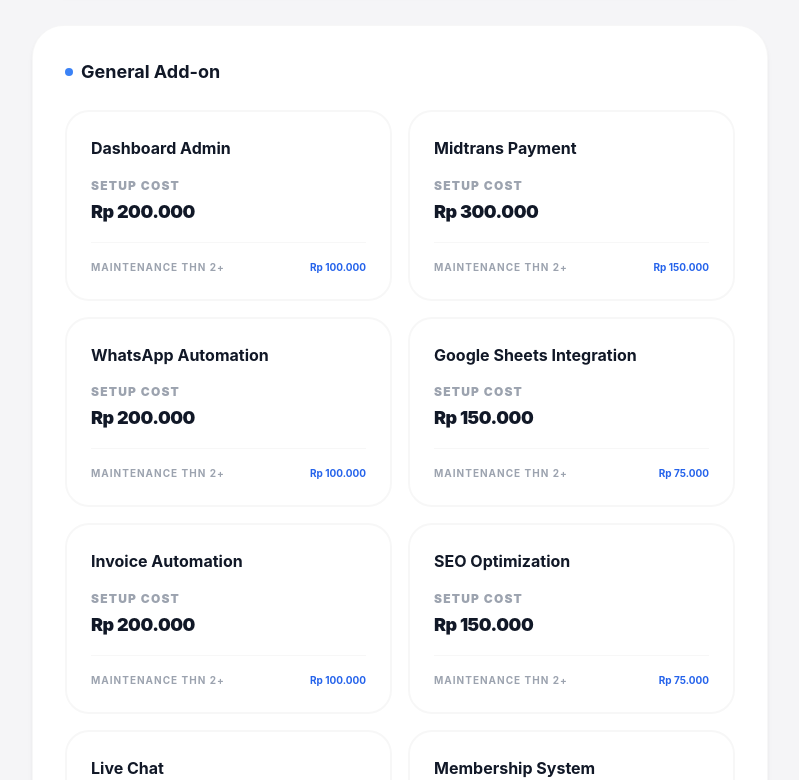
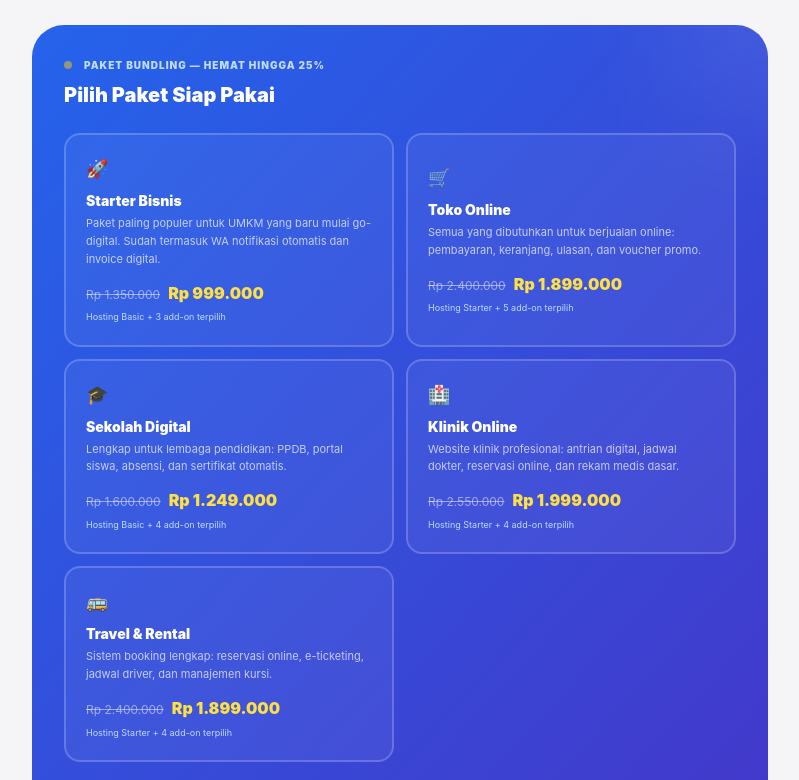
Before and after one commit to RiGi26/ja-landingpage-platform, a Next.js app: page /seluruh-layanan in a window 1280 px wide. Shown: the part 1480-2260 px from the top of the page, without its empty margins (48-847 px from the left). Built offline with nearby package versions, Linux system fonts and the light colour scheme; no server answers.

Commit message:
chore: update service terminology to 'Seluruh Layanan'

```diff
--- a/app/page.tsx
+++ b/app/page.tsx
@@ -42,7 +42,7 @@ function HeroSection() {
             </h1>
 
             <p className="text-xl text-gray-500 leading-relaxed max-w-lg">
-              Solusi sistem operasional dan ekosistem digital terpadu untuk LMS, Klinik, Jastip, hingga Katalog Website.
+              Solusi sistem operasional dan ekosistem digital terpadu untuk LMS, Klinik, Jastip, hingga Seluruh Layanan.
               Satu pintu untuk mengotomasi seluruh aspek operasional bisnis Anda.
             </p>
 
--- a/app/seluruh-layanan/page.tsx
+++ b/app/seluruh-layanan/page.tsx
@@ -23,7 +23,9 @@ import {
   HOSTING_PACKAGES,
   ADDON_GROUPS,
   Addon,
-  HostingPackage
+  HostingPackage,
+  BUNDLES,
+  Bundle
 } from '@/constants/services'
 
 const WA_NUMBER = '6281296917963'
@@ -32,8 +34,26 @@ export default function SeluruhLayananPage() {
   const [selectedTemplate, setSelectedTemplate] = useState('Website Perusahaan')
   const [selectedPackage, setSelectedPackage] = useState<HostingPackage>(HOSTING_PACKAGES[0])
   const [selectedAddons, setSelectedAddons] = useState<Addon[]>([])
+  const [selectedBundleId, setSelectedBundleId] = useState<string | null>(null)
+
+  const handleSelectBundle = (bundle: Bundle) => {
+    if (selectedBundleId === bundle.id) {
+      setSelectedBundleId(null)
+      setSelectedPackage(HOSTING_PACKAGES[0])
+      setSelectedAddons([])
+      return
+    }
+    setSelectedBundleId(bundle.id)
+    const pkg = HOSTING_PACKAGES.find(h => h.id === bundle.hostingId)
+    if (pkg) setSelectedPackage(pkg)
+    const addons = Object.values(ADDON_GROUPS)
+      .flatMap(g => g.items)
+      .filter(a => bundle.addonIds.includes(a.id))
+    setSelectedAddons(addons)
+  }
 
   const toggleAddon = (addon: Addon) => {
+    setSelectedBundleId(null)
     setSelectedAddons(prev =>
       prev.find(a => a.id === addon.id)
         ? prev.filter(a => a.id !== addon.id)
@@ -101,7 +121,7 @@ Terima kasih.`
           </div>
           <h1 className="text-4xl md:text-5xl font-black text-gray-900 leading-[1.1] tracking-tight sf-display-heavy mb-6">
             Katalog Website Japan Arena.<br />
-            <span className="text-[#0071E3]">Mulai Rp 600.000.</span>
+            <span className="text-[#0071E3]">All-in Rp 600.000 — Hosting + Domain + SSL.</span>
           </h1>
           <p className="text-lg text-gray-500 max-w-2xl font-medium">
             Pilih template dasar, paket server, dan tambahkan fitur yang Anda butuhkan.
@@ -170,7 +190,7 @@ Terima kasih.`
                     {HOSTING_PACKAGES.map((pkg) => (
                         <button
                             key={pkg.id}
-                            onClick={() => setSelectedPackage(pkg)}
+                            onClick={() => { setSelectedPackage(pkg); setSelectedBundleId(null) }}
                             className={`flex flex-col md:flex-row md:items-center justify-between p-5 rounded-2xl border-2 transition-all ${
                                 selectedPackage.id === pkg.id
                                 ? 'border-emerald-500 bg-emerald-50/30'
@@ -232,6 +252,54 @@ Terima kasih.`
                 </div>
             )}
 
+            {/* Bundle Paket Hemat */}
+            <section className="bg-gradient-to-br from-blue-600 to-indigo-700 rounded-[32px] p-8 text-white relative overflow-hidden">
+              <div className="absolute top-0 right-0 w-40 h-40 bg-white/10 blur-3xl -mr-20 -mt-20" />
+              <div className="relative z-10">
+                <div className="flex items-center gap-3 mb-2">
+                  <div className="w-2 h-2 rounded-full bg-yellow-400 animate-pulse" />
+                  <p className="text-[10px] font-black uppercase tracking-widest text-blue-200">Paket Bundling — Hemat hingga 25%</p>
+                </div>
+                <h3 className="text-xl font-black mb-6">Pilih Paket Siap Pakai</h3>
+                <div className="grid grid-cols-1 md:grid-cols-2 gap-3">
+                  {BUNDLES.map((bundle) => {
+                    const hostingPkg = HOSTING_PACKAGES.find(h => h.id === bundle.hostingId)
+                    const isSelected = selectedBundleId === bundle.id
+                    return (
+                      <button
+                        key={bundle.id}
+                        onClick={() => handleSelectBundle(bundle)}
+                        className={`text-left p-5 rounded-2xl border-2 transition-all ${
+                          isSelected
+                            ? 'border-yellow-400 bg-white/20'
+                            : 'border-white/20 bg-white/5 hover:bg-white/10'
+                        }`}
+                      >
+                        <div className="flex items-center justify-between mb-2">
+                          <span className="text-lg">{bundle.emoji}</span>
+                          {isSelected && (
+                            <span className="text-[9px] font-black bg-yellow-400 text-yellow-900 px-2 py-0.5 rounded-full uppercase">Dipilih</span>
+                          )}
+                        </div>
+                        <p className="font-black text-sm mb-1">{bundle.name}</p>
+                        <p className="text-[11px] text-white/70 leading-relaxed mb-3">{bundle.desc}</p>
+                        <div className="flex items-baseline gap-2">
+                          <span className="text-xs text-white/50 line-through">Rp {bundle.normalPrice.toLocaleString('id-ID')}</span>
+                          <span className="font-black text-yellow-300">Rp {bundle.bundlePrice.toLocaleString('id-ID')}</span>
+                        </div>
+                        <p className="text-[9px] text-blue-200 mt-1">
+                          Hosting {hostingPkg?.name} + {bundle.addonIds.length} add-on terpilih
+                        </p>
+                      </button>
+                    )
+                  })}
+                </div>
+                <p className="text-[10px] text-blue-200 mt-4 text-center">
+                  atau pilih manual di bawah — kalkulator estimasi tetap aktif
+                </p>
+              </div>
+            </section>
+
             {/* Step 3: Add-ons */}
             {Object.entries(ADDON_GROUPS).map(([key, group]) => (
               <section key={key} className="bg-white rounded-[32px] p-8 apple-shadow border border-black/[0.03]">
@@ -270,6 +338,12 @@ Terima kasih.`
                             <span className="text-[10px] font-bold text-gray-400 uppercase tracking-widest">Maintenance Thn 2+</span>
                             <span className="text-[10px] font-bold text-blue-600">Rp {(addon.price * 0.5).toLocaleString('id-ID')}</span>
                         </div>
+                        {addon.disclaimer && (
+                          <div className="mt-3 pt-3 border-t border-black/[0.03] flex items-start gap-2">
+                            <Info size={12} className="text-amber-500 shrink-0 mt-0.5" />
+                            <p className="text-[9px] text-amber-700 leading-relaxed font-medium">{addon.disclaimer}</p>
+                          </div>
+                        )}
                       </button>
                     )
                   })}
@@ -318,7 +392,7 @@ Terima kasih.`
                     </div>
                 </div>
                 <div className="flex justify-between items-center bg-blue-50/50 p-4 rounded-2xl border border-blue-100">
-                    <span className="text-xs font-bold text-blue-900">Maint. Tahun Ke-2+</span>
+                    <span className="text-xs font-bold text-blue-900">Renewal Thn 2+ (hemat ~38%)</span>
                     <span className="text-lg font-black text-blue-900">Rp {maintainTotal.toLocaleString('id-ID')}</span>
                 </div>
               </div>
@@ -358,9 +432,8 @@ Terima kasih.`
                 href="/pricing"
                 className="inline-flex items-center gap-2 px-8 py-4 bg-gray-900 text-white font-bold rounded-full hover:bg-black transition-all"
               >
-                Lihat Semua Solusi SaaS <ArrowRight size={18} />
-              </Link>
-          </div>
+                Lihat Seluruh Layanan <ArrowRight size={18} />
+              </Link>          </div>
       </section>
     </div>
   )
--- a/components/LmsNavbar.tsx
+++ b/components/LmsNavbar.tsx
@@ -8,7 +8,7 @@ import PortalPickerModal from './PortalPickerModal'
 import ServiceMegaMenu, { COLUMNS } from './ServiceMegaMenu'
 
 const NAV_LINKS = [
-  { label: 'Katalog Website', href: '/seluruh-layanan' },
+  { label: 'Seluruh Layanan', href: '/seluruh-layanan' },
   { label: 'Harga',   href: '/pricing' },
 ]
 
--- a/components/ServiceMegaMenu.tsx
+++ b/components/ServiceMegaMenu.tsx
@@ -23,7 +23,7 @@ const COLUMNS: Column[] = [
     color: 'text-[#0071E3]',
     bg   : 'bg-blue-50',
     items: [
-      { label: 'Website Basic 600rb',  desc: 'Paket hemat branding profesional', href: '/seluruh-layanan' },
+      { label: 'All-in Rp 600rb — Domain + Hosting + SSL', desc: 'Selesai 3 hari, tanpa biaya tersembunyi', href: '/seluruh-layanan' },
       { label: 'Company Profile',    desc: 'Website perusahaan modern',         href: '/seluruh-layanan' },
       { label: 'Website Sekolah/LPK',desc: 'Portal resmi lembaga pendidikan',   href: '/seluruh-layanan' },
       { label: 'Website Toko Online',desc: 'Jual produk fisik & digital',        href: '/seluruh-layanan' },
--- a/constants/services.ts
+++ b/constants/services.ts
@@ -6,6 +6,7 @@ export interface Addon {
   isPortalFeature?: boolean;
   portalName?: string;
   portalLink?: string;
+  disclaimer?: string;
 }
 
 export interface HostingPackage {
@@ -17,78 +18,165 @@ export interface HostingPackage {
   maintain: number;
 }
 
+export interface Bundle {
+  id: string;
+  emoji: string;
+  name: string;
+  desc: string;
+  addonIds: string[];
+  hostingId: string;
+  normalPrice: number;
+  bundlePrice: number;
+}
+
 export const HOSTING_PACKAGES: HostingPackage[] = [
-  { id: 'basic', name: 'Basic', storage: '5GB', visitor: '±500/bulan', price: 600000, maintain: 600000 },
-  { id: 'starter', name: 'Starter', storage: '20GB', visitor: '±3.000/bulan', price: 1200000, maintain: 1200000 },
-  { id: 'growth', name: 'Growth', storage: '50GB', visitor: '±15.000/bulan', price: 2500000, maintain: 2500000 },
-  { id: 'business', name: 'Business', storage: '100GB', visitor: '±50.000/bulan', price: 5000000, maintain: 5000000 },
-  { id: 'enterprise', name: 'Enterprise', storage: '250GB+', visitor: 'High Performance', price: 10000000, maintain: 10000000 },
+  { id: 'basic',      name: 'Basic',      storage: '5GB',    visitor: '±500/bulan',        price: 600000,   maintain: 370000  },
+  { id: 'starter',    name: 'Starter',    storage: '20GB',   visitor: '±3.000/bulan',       price: 1200000,  maintain: 750000  },
+  { id: 'growth',     name: 'Growth',     storage: '50GB',   visitor: '±15.000/bulan',      price: 2500000,  maintain: 1550000 },
+  { id: 'business',   name: 'Business',   storage: '100GB',  visitor: '±50.000/bulan',      price: 5000000,  maintain: 3100000 },
+  { id: 'enterprise', name: 'Enterprise', storage: '250GB+', visitor: 'High Performance',   price: 10000000, maintain: 6200000 },
 ];
 
 export const ADDON_GROUPS: Record<string, { title: string; items: Addon[] }> = {
   general: {
     title: 'General Add-on',
     items: [
-      { id: 'admin-dash', name: 'Dashboard Admin', price: 200000, category: 'general' },
-      { id: 'midtrans', name: 'Midtrans Payment', price: 300000, category: 'general' },
-      { id: 'wa-auto', name: 'WhatsApp Automation', price: 200000, category: 'general' },
-      { id: 'g-sheets', name: 'Google Sheets Integration', price: 150000, category: 'general' },
-      { id: 'invoice-auto', name: 'Invoice Automation', price: 200000, category: 'general' },
-      { id: 'seo', name: 'SEO Optimization', price: 150000, category: 'general' },
-      { id: 'live-chat', name: 'Live Chat', price: 100000, category: 'general' },
-      { id: 'membership', name: 'Membership System', price: 250000, category: 'general' },
-      { id: 'api', name: 'API Integration', price: 350000, category: 'general' },
-      { id: 'email-auto', name: 'Email Automation', price: 200000, category: 'general' },
-      { id: 'crm', name: 'CRM Customer', price: 350000, category: 'general' },
+      { id: 'admin-dash',   name: 'Dashboard Admin',           price: 250000, category: 'general' },
+      { id: 'midtrans',     name: 'Midtrans Payment Gateway',  price: 400000, category: 'general' },
+      { id: 'wa-auto',      name: 'WhatsApp Automation',       price: 300000, category: 'general' },
+      { id: 'g-sheets',     name: 'Google Sheets Integration', price: 150000, category: 'general' },
+      { id: 'invoice-auto', name: 'Invoice Automation',        price: 200000, category: 'general' },
+      { id: 'seo',          name: 'SEO Technical Setup',       price: 150000, category: 'general' },
+      { id: 'live-chat',    name: 'Live Chat',                 price: 100000, category: 'general' },
+      { id: 'membership',   name: 'Membership System',         price: 500000, category: 'general' },
+      { id: 'api',          name: 'API Integration',           price: 450000, category: 'general' },
+      { id: 'email-auto',   name: 'Email Automation',          price: 200000, category: 'general' },
+      { id: 'crm',          name: 'CRM Customer',              price: 600000, category: 'general' },
     ]
   },
   lms: {
     title: 'LMS / Pendidikan',
     items: [
-      { id: 'ppdb', name: 'PPDB Online', price: 300000, category: 'lms', isPortalFeature: true, portalName: 'Portal LMS', portalLink: '/pricing' },
-      { id: 'portal-siswa', name: 'Portal Siswa', price: 300000, category: 'lms', isPortalFeature: true, portalName: 'Portal LMS', portalLink: '/pricing' },
-      { id: 'cbt', name: 'CBT Online', price: 350000, category: 'lms', isPortalFeature: true, portalName: 'Portal LMS', portalLink: '/pricing' },
-      { id: 'bank-soal', name: 'Bank Soal', price: 250000, category: 'lms', isPortalFeature: true, portalName: 'Portal LMS', portalLink: '/pricing' },
-      { id: 'flashcard', name: 'Flashcard Interaktif', price: 250000, category: 'lms', isPortalFeature: true, portalName: 'Portal LMS', portalLink: '/pricing' },
-      { id: 'tracking', name: 'Tracking Progress Siswa', price: 300000, category: 'lms', isPortalFeature: true, portalName: 'Portal LMS', portalLink: '/pricing' },
-      { id: 'jlpt', name: 'Tryout JLPT', price: 350000, category: 'lms', isPortalFeature: true, portalName: 'Portal LMS', portalLink: '/pricing' },
-      { id: 'zoom', name: 'Kelas Live Zoom', price: 150000, category: 'lms', isPortalFeature: true, portalName: 'Portal LMS', portalLink: '/pricing' },
-      { id: 'absensi', name: 'Absensi Online', price: 200000, category: 'lms', isPortalFeature: true, portalName: 'Portal LMS', portalLink: '/pricing' },
-      { id: 'cert', name: 'Sertifikat Otomatis', price: 200000, category: 'lms', isPortalFeature: true, portalName: 'Portal LMS', portalLink: '/pricing' },
+      { id: 'ppdb',         name: 'PPDB Online',             price: 300000, category: 'lms', isPortalFeature: true, portalName: 'Portal LMS', portalLink: '/pricing' },
+      { id: 'portal-siswa', name: 'Portal Siswa',            price: 300000, category: 'lms', isPortalFeature: true, portalName: 'Portal LMS', portalLink: '/pricing' },
+      { id: 'cbt',          name: 'CBT Online',              price: 450000, category: 'lms', isPortalFeature: true, portalName: 'Portal LMS', portalLink: '/pricing' },
+      { id: 'bank-soal',    name: 'Bank Soal',               price: 350000, category: 'lms', isPortalFeature: true, portalName: 'Portal LMS', portalLink: '/pricing' },
+      { id: 'flashcard',    name: 'Flashcard Interaktif',    price: 250000, category: 'lms', isPortalFeature: true, portalName: 'Portal LMS', portalLink: '/pricing' },
+      { id: 'tracking',     name: 'Tracking Progress Siswa', price: 400000, category: 'lms', isPortalFeature: true, portalName: 'Portal LMS', portalLink: '/pricing' },
+      { id: 'jlpt',         name: 'Tryout JLPT',             price: 350000, category: 'lms', isPortalFeature: true, portalName: 'Portal LMS', portalLink: '/pricing' },
+      { id: 'zoom',         name: 'Kelas Live Zoom',         price: 150000, category: 'lms', isPortalFeature: true, portalName: 'Portal LMS', portalLink: '/pricing' },
+      { id: 'absensi',      name: 'Absensi Online',          price: 200000, category: 'lms', isPortalFeature: true, portalName: 'Portal LMS', portalLink: '/pricing' },
+      { id: 'cert',         name: 'Sertifikat Otomatis',     price: 200000, category: 'lms', isPortalFeature: true, portalName: 'Portal LMS', portalLink: '/pricing' },
     ]
   },
   ecommerce: {
     title: 'E-Commerce / Online Shop',
     items: [
-      { id: 'cart', name: 'Keranjang Belanja', price: 250000, category: 'ecommerce' },
-      { id: 'checkout', name: 'Checkout System', price: 200000, category: 'ecommerce' },
-      { id: 'track-pack', name: 'Tracking Paket', price: 250000, category: 'ecommerce' },
-      { id: 'wishlist', name: 'Wishlist Produk', price: 150000, category: 'ecommerce' },
-      { id: 'review', name: 'Review Produk', price: 200000, category: 'ecommerce' },
-      { id: 'voucher', name: 'Voucher & Promo', price: 150000, category: 'ecommerce' },
-      { id: 'affiliate', name: 'Affiliate System', price: 350000, category: 'ecommerce' },
-      { id: 'vendor', name: 'Marketplace Multi Vendor', price: 500000, category: 'ecommerce' },
-      { id: 'stock', name: 'Manajemen Stok', price: 300000, category: 'ecommerce' },
+      { id: 'cart',       name: 'Keranjang Belanja',   price: 250000, category: 'ecommerce' },
+      { id: 'checkout',   name: 'Checkout System',     price: 200000, category: 'ecommerce' },
+      { id: 'track-pack', name: 'Tracking Paket',      price: 250000, category: 'ecommerce' },
+      { id: 'wishlist',   name: 'Wishlist Produk',     price: 150000, category: 'ecommerce' },
+      { id: 'review',     name: 'Review Produk',       price: 200000, category: 'ecommerce' },
+      { id: 'voucher',    name: 'Voucher & Promo',     price: 150000, category: 'ecommerce' },
+      { id: 'affiliate',  name: 'Affiliate System',    price: 750000, category: 'ecommerce' },
+      {
+        id: 'vendor',
+        name: 'Multi-Seller Portal Basic',
+        price: 2000000,
+        category: 'ecommerce',
+        disclaimer: 'Fitur multi-seller dasar: manajemen produk per seller, dashboard sederhana, dan laporan penjualan. Bukan platform marketplace penuh seperti Tokopedia/Shopee.'
+      },
+      { id: 'stock', name: 'Manajemen Stok', price: 450000, category: 'ecommerce' },
     ]
   },
   travel: {
     title: 'Travel & Rental',
     items: [
-      { id: 'booking', name: 'Booking Online', price: 300000, category: 'travel', isPortalFeature: true, portalName: 'Travel & Rental Platform', portalLink: '/pricing' },
-      { id: 'e-ticket', name: 'E-Ticketing', price: 250000, category: 'travel', isPortalFeature: true, portalName: 'Travel & Rental Platform', portalLink: '/pricing' },
-      { id: 'gps', name: 'Tracking Armada GPS', price: 350000, category: 'travel', isPortalFeature: true, portalName: 'Travel & Rental Platform', portalLink: '/pricing' },
-      { id: 'driver-sched', name: 'Jadwal Driver', price: 250000, category: 'travel', isPortalFeature: true, portalName: 'Travel & Rental Platform', portalLink: '/pricing' },
-      { id: 'seat', name: 'Seat Management', price: 250000, category: 'travel', isPortalFeature: true, portalName: 'Travel & Rental Platform', portalLink: '/pricing' },
-      { id: 'invoice-travel', name: 'Invoice Travel', price: 200000, category: 'travel', isPortalFeature: true, portalName: 'Travel & Rental Platform', portalLink: '/pricing' },
+      { id: 'booking',       name: 'Booking Online',   price: 300000, category: 'travel', isPortalFeature: true, portalName: 'Travel & Rental Platform', portalLink: '/pricing' },
+      { id: 'e-ticket',      name: 'E-Ticketing',      price: 400000, category: 'travel', isPortalFeature: true, portalName: 'Travel & Rental Platform', portalLink: '/pricing' },
+      {
+        id: 'gps',
+        name: 'Tracking Armada GPS',
+        price: 550000,
+        category: 'travel',
+        isPortalFeature: true,
+        portalName: 'Travel & Rental Platform',
+        portalLink: '/pricing',
+        disclaimer: 'Termasuk setup integrasi GPS. Biaya data GPS per armada ditagih terpisah sesuai provider GPS pilihan Anda (mulai Rp 50.000/unit/bulan).'
+      },
+      { id: 'driver-sched',   name: 'Jadwal Driver',   price: 250000, category: 'travel', isPortalFeature: true, portalName: 'Travel & Rental Platform', portalLink: '/pricing' },
+      { id: 'seat',           name: 'Seat Management', price: 250000, category: 'travel', isPortalFeature: true, portalName: 'Travel & Rental Platform', portalLink: '/pricing' },
+      { id: 'invoice-travel', name: 'Invoice Travel',  price: 200000, category: 'travel', isPortalFeature: true, portalName: 'Travel & Rental Platform', portalLink: '/pricing' },
     ]
   },
   medical: {
     title: 'Klinik / Medis',
     items: [
-      { id: 'med-record', name: 'Rekam Medis Digital', price: 400000, category: 'medical', isPortalFeature: true, portalName: 'Portal Klinik', portalLink: '/pricing' },
-      { id: 'queue', name: 'Antrian Pasien Online', price: 300000, category: 'medical', isPortalFeature: true, portalName: 'Portal Klinik', portalLink: '/pricing' },
-      { id: 'doc-sched', name: 'Jadwal Dokter', price: 250000, category: 'medical', isPortalFeature: true, portalName: 'Portal Klinik', portalLink: '/pricing' },
+      {
+        id: 'med-record',
+        name: 'Rekam Medis Digital',
+        price: 550000,
+        category: 'medical',
+        isPortalFeature: true,
+        portalName: 'Portal Klinik',
+        portalLink: '/pricing'
+      },
+      { id: 'queue',      name: 'Antrian Pasien Online',   price: 300000, category: 'medical', isPortalFeature: true, portalName: 'Portal Klinik', portalLink: '/pricing' },
+      { id: 'doc-sched',  name: 'Jadwal Dokter',           price: 250000, category: 'medical', isPortalFeature: true, portalName: 'Portal Klinik', portalLink: '/pricing' },
       { id: 'clinic-res', name: 'Reservasi Online Klinik', price: 250000, category: 'medical', isPortalFeature: true, portalName: 'Portal Klinik', portalLink: '/pricing' },
     ]
   }
 };
+
+export const BUNDLES: Bundle[] = [
+  {
+    id: 'starter-bisnis',
+    emoji: '🚀',
+    name: 'Starter Bisnis',
+    desc: 'Paket paling populer untuk UMKM yang baru mulai go-digital. Sudah termasuk WA notifikasi otomatis dan invoice digital.',
+    hostingId: 'basic',
+    addonIds: ['admin-dash', 'wa-auto', 'invoice-auto'],
+    normalPrice: 1350000,
+    bundlePrice: 999000,
+  },
+  {
+    id: 'toko-online',
+    emoji: '🛒',
+    name: 'Toko Online',
+    desc: 'Semua yang dibutuhkan untuk berjualan online: pembayaran, keranjang, ulasan, dan voucher promo.',
+    hostingId: 'starter',
+    addonIds: ['midtrans', 'cart', 'checkout', 'review', 'voucher'],
+    normalPrice: 2400000,
+    bundlePrice: 1899000,
+  },
+  {
+    id: 'sekolah-digital',
+    emoji: '🎓',
+    name: 'Sekolah Digital',
+    desc: 'Lengkap untuk lembaga pendidikan: PPDB, portal siswa, absensi, dan sertifikat otomatis.',
+    hostingId: 'basic',
+    addonIds: ['ppdb', 'portal-siswa', 'absensi', 'cert'],
+    normalPrice: 1600000,
+    bundlePrice: 1249000,
+  },
+  {
+    id: 'klinik-online',
+    emoji: '🏥',
+    name: 'Klinik Online',
+    desc: 'Website klinik profesional: antrian digital, jadwal dokter, reservasi online, dan rekam medis dasar.',
+    hostingId: 'starter',
+    addonIds: ['queue', 'doc-sched', 'clinic-res', 'med-record'],
+    normalPrice: 2550000,
+    bundlePrice: 1999000,
+  },
+  {
+    id: 'travel-rental',
+    emoji: '🚌',
+    name: 'Travel & Rental',
+    desc: 'Sistem booking lengkap: reservasi online, e-ticketing, jadwal driver, dan manajemen kursi.',
+    hostingId: 'starter',
+    addonIds: ['booking', 'e-ticket', 'driver-sched', 'seat'],
+    normalPrice: 2400000,
+    bundlePrice: 1899000,
+  },
+];
```
Also changed, not shown: components/ComparisonInfographic.tsx (+5 -2 lines).
